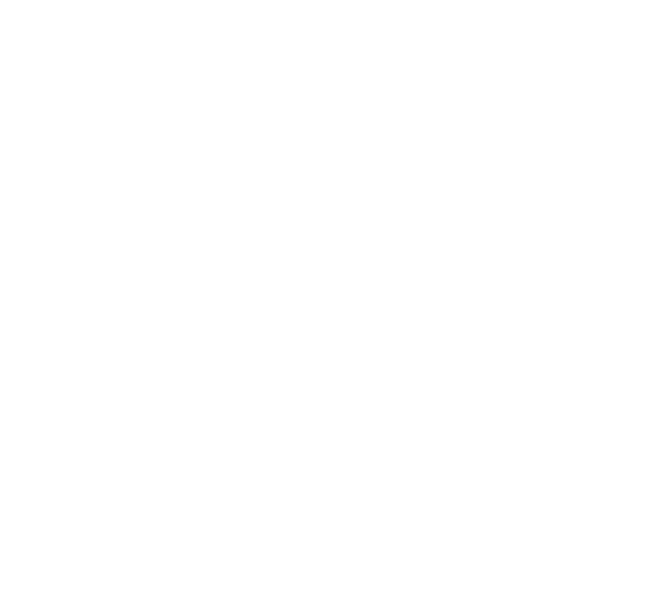
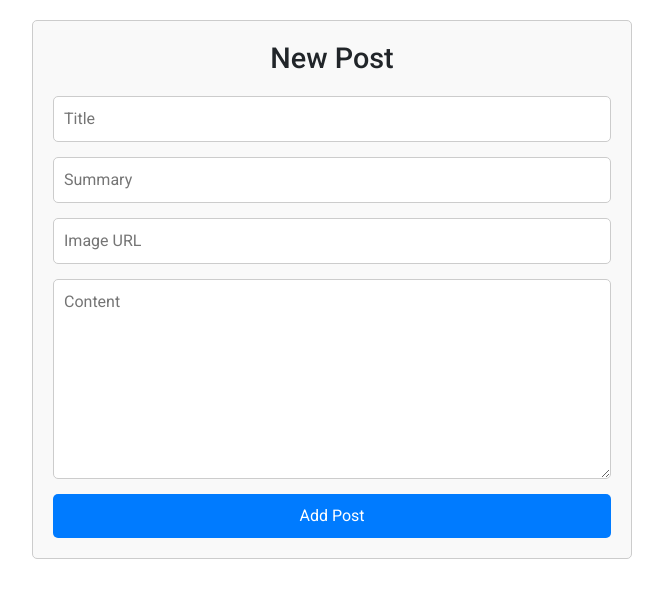
Before and after one commit to Thanhdat3010/SAT, a React (Create React App) app: page /new-post in a window 1280 px wide. Before the commit this address had no page. Shown: the top 598 px of the page, without its empty margins (308-971 px from the left). Built offline with nearby package versions, Linux system fonts and the light colour scheme.

Commit message:
Tainguyen

```diff
--- a/src/App.js
+++ b/src/App.js
@@ -16,6 +16,7 @@ import Chapter2 from "./Chapter2/Chapter2";
 import Chapter3 from "./Chapter3/Chapter3";
 import Chapter4 from "./Chapter4/Chapter4";
 import Post from "./Blog/Post";
+import NewPost from "./Blog/NewPost";
 import { BackgroundProvider } from "./components/BackgroundContext";
 function App() {
   useEffect(() => {
@@ -60,6 +61,8 @@ function App() {
     <Route path='/Onthi' element={<Onthi/>}/>
     <Route path='/Vechungtoi' element={<Vechungtoi/>}/>
     <Route path="/post/:id" element={<Post />} />
+    <Route path="/new-post" element={<NewPost />} />
+
 
     </Routes>
   </div>
--- a/src/Blog/Blog.css
+++ b/src/Blog/Blog.css
@@ -60,6 +60,10 @@
   transform: scale(1.05);
 }
 
+.card-link {
+  text-decoration: none; /* Remove underline from links */
+}
+
 .card img {
   width: 100%;
   height: auto;
@@ -94,6 +98,48 @@
   border-radius: 4px;
 }
 
+/* Pagination styles */
+.pagination {
+  margin: 20px 0;
+  display: flex;
+  justify-content: center;
+  align-items: center;
+}
+
+.page-number {
+  border: 1px solid #ddd;
+  padding: 10px 20px;
+  margin: 0 5px;
+  cursor: pointer;
+  border-radius: 5px;
+  transition: background-color 0.3s, color 0.3s;
+}
+
+.page-number:hover,
+.page-number.active {
+  background-color: #333;
+  color: #fff;
+}
+.Newpost {
+  margin-bottom: 20px;
+}
+
+.Newpost button {
+  background-color: #4CAF50;
+  border: none;
+  color: white;
+  padding: 10px 20px;
+  text-align: center;
+  text-decoration: none;
+  display: inline-block;
+  font-size: 16px;
+  margin: 4px 2px;
+  cursor: pointer;
+}
+
+.Newpost button:hover {
+  background-color: #45a049;
+}
 /* Responsive design adjustments */
 @media (max-width: 768px) {
   .post-preview img {
--- /dev/null
+++ b/src/Blog/NewPost.css
@@ -0,0 +1,46 @@
+.newpost-container {
+    max-width: 600px;
+    margin: 20px auto;
+    padding: 20px;
+    background-color: #f9f9f9;
+    border: 1px solid #ccc;
+    border-radius: 5px;
+  }
+
+  .newpost-container h2 {
+    font-size: 1.8em;
+    margin-bottom: 20px;
+  }
+
+  .newpost-form {
+    display: flex;
+    flex-direction: column;
+  }
+
+  .newpost-form input,
+  .newpost-form textarea {
+    margin-bottom: 15px;
+    padding: 10px;
+    border: 1px solid #ccc;
+    border-radius: 5px;
+    font-size: 1em;
+  }
+
+  .newpost-form button {
+    padding: 10px 20px;
+    background-color: #007bff;
+    color: white;
+    border: none;
+    border-radius: 5px;
+    font-size: 1em;
+    cursor: pointer;
+    transition: background-color 0.3s ease;
+  }
+
+  .newpost-form button:hover {
+    background-color: #0056b3;
+  }
+
+  .newpost-form textarea {
+    height: 200px;
+  }
--- /dev/null
+++ b/src/Blog/NewPost.js
@@ -0,0 +1,71 @@
+import React, { useState } from 'react';
+import { addDoc, collection } from 'firebase/firestore';
+import { auth, db } from '../components/firebase';
+import { useNavigate } from 'react-router-dom';
+import './NewPost.css';
+
+const NewPost = ({ fullName }) => {
+  const [title, setTitle] = useState('');
+  const [summary, setSummary] = useState('');
+  const [content, setContent] = useState('');
+  const [imageUrl, setImageUrl] = useState('');
+  const navigate = useNavigate();
+
+  const handleSubmit = async (e) => {
+    e.preventDefault();
+    const user = auth.currentUser;
+    if (user) {
+      try {
+        const docRef = await addDoc(collection(db, 'posts'), {
+          title,
+          summary,
+          content,
+          imageUrl,
+          email: user.email,
+          fullName: user.displayName || 'Người dùng ẩn danh',
+          createdAt: new Date(),
+          featured: false,
+        });
+
+        console.log("Document written with ID: ", docRef.id);
+        navigate('/Tainguyen');
+      } catch (error) {
+        console.error("Error adding document: ", error);
+      }
+    }
+  };
+
+  return (
+    <div className="newpost-container">
+      <h2>New Post</h2>
+      <form className="newpost-form" onSubmit={handleSubmit}>
+        <input
+          type="text"
+          placeholder="Title"
+          value={title}
+          onChange={(e) => setTitle(e.target.value)}
+        />
+        <input
+          type="text"
+          placeholder="Summary"
+          value={summary}
+          onChange={(e) => setSummary(e.target.value)}
+        />
+        <input
+          type="text"
+          placeholder="Image URL"
+          value={imageUrl}
+          onChange={(e) => setImageUrl(e.target.value)}
+        />
+        <textarea
+          placeholder="Content"
+          value={content}
+          onChange={(e) => setContent(e.target.value)}
+        />
+        <button type="submit">Add Post</button>
+      </form>
+    </div>
+  );
+};
+
+export default NewPost;
--- a/src/Blog/Post.css
+++ b/src/Blog/Post.css
@@ -1,43 +1,40 @@
 .post-container {
   max-width: 800px;
-    margin: 40px auto;
+  margin: 0 auto;
   padding: 20px;
-    background-color: #fff;
-    border-radius: 8px;
-    box-shadow: 0 4px 8px rgba(0,0,0,0.1);
-    font-family: 'Arial', sans-serif;
+  background-color: #ffffff;
+  border-radius: 10px;
+  box-shadow: 0 4px 8px rgba(0, 0, 0, 0.1);
 }
 
 .post-title {
-    font-size: 28px;
-    color: #333;
+  font-size: 2em;
+  margin-bottom: 10px;
 }
 
 .post-meta {
-    font-size: 16px;
-    color: #666;
+  font-size: 0.9em;
+  color: #888;
   margin-bottom: 20px;
 }
 
-  .post-meta strong {
+.post-content {
+  font-size: 1.2em;
+  line-height: 1.6;
   color: #333;
-  }
-
-  .post-content {
-    font-size: 18px;
-    line-height: 1.6;
-    color: #444;
-    margin-bottom: 20px;
 }
 
 .back-link {
   display: inline-block;
   margin-top: 20px;
-    font-size: 16px;
-    color: #0077cc;
+  padding: 10px 20px;
+  color: #fff;
+  background-color: #333;
   text-decoration: none;
+  border-radius: 5px;
+  transition: background-color 0.3s;
 }
 
 .back-link:hover {
-    text-decoration: underline;
+  background-color: #555;
 }
--- a/src/Blog/Post.js
+++ b/src/Blog/Post.js
@@ -1,38 +1,39 @@
-import React from 'react';
+import React, { useState, useEffect } from 'react';
 import { useParams, Link } from 'react-router-dom';
 import './Post.css';
+import { doc, getDoc } from 'firebase/firestore';
+import { db } from '../components/firebase';
 
-const Post = () => {
+const Post = ({ fullName }) => {
   let { id } = useParams();
+  const [post, setPost] = useState(null);
 
-  const posts = {
-    '1': {
-      title: "Tính chất hóa học của nước",
-      content: "Nước, một hợp chất không thể thiếu trong cuộc sống, có nhiều tính chất hóa học đặc biệt mà bạn có thể chưa biết. Nó là một dung môi tuyệt vời và có khả năng phản ứng với rất nhiều chất khác.",
-      published: "Ngày 24 tháng 4 năm 2023",
-      author: "Hóa học Mỗi Ngày"
-    },
-    '2': {
-      title: "Phản ứng oxi hóa - khử",
-      content: "Phản ứng oxi hóa - khử là một trong những phản ứng hóa học cơ bản, đóng vai trò quan trọng trong nhiều quá trình sinh học và công nghiệp, giúp chuyển đổi năng lượng trong các tế bào.",
-      published: "Ngày 25 tháng 4 năm 2023",
-      author: "Phòng Thí Nghiệm 101"
-    },
-    '3': {
-      title: "Cấu trúc phân tử của Benzene",
-      content: "Benzene là một trong những hợp chất hữu cơ cơ bản và là nền tảng cho nhiều hợp chất khác trong hóa học tổng hợp, được sử dụng rộng rãi trong công nghiệp và sản xuất.",
-      published: "Ngày 26 tháng 4 năm 2023",
-      author: "Hóa học Thực Tiễn"
-    }
-  };
+  useEffect(() => {
+    const fetchPost = async () => {
+      const docRef = doc(db, 'posts', id);
+      const docSnap = await getDoc(docRef);
+      if (docSnap.exists()) {
+        setPost(docSnap.data());
+      } else {
+        console.log('No such document!');
+      }
+    };
 
-  const post = posts[id]; // Lấy bài viết dựa trên ID từ URL
+    fetchPost();
+  }, [id]);
+
+  if (!post) {
+    return <div>Loading...</div>;
+  }
+
+  // Convert createdAt to a readable date string
+  const createdAt = post.createdAt?.toDate().toLocaleString();
 
   return (
     <div className="post-container">
       <h1 className="post-title">{post.title}</h1>
       <div className="post-meta">
-        Đăng bởi <strong>{post.author}</strong> vào <time>{post.published}</time>
+        Đăng bởi <strong>{post.fullName || fullName || 'Người dùng ẩn danh'}</strong> vào <time>{createdAt}</time>
       </div>
       <p className="post-content">{post.content}</p>
       <Link to="/Tainguyen" className="back-link">Quay về</Link>
```
Also changed, not shown: src/Blog/Blog.js (+56 -33 lines), src/Blog/sampleData.js (added, +48 -0 lines). Lines whose indentation alone changed are shown as unchanged.
